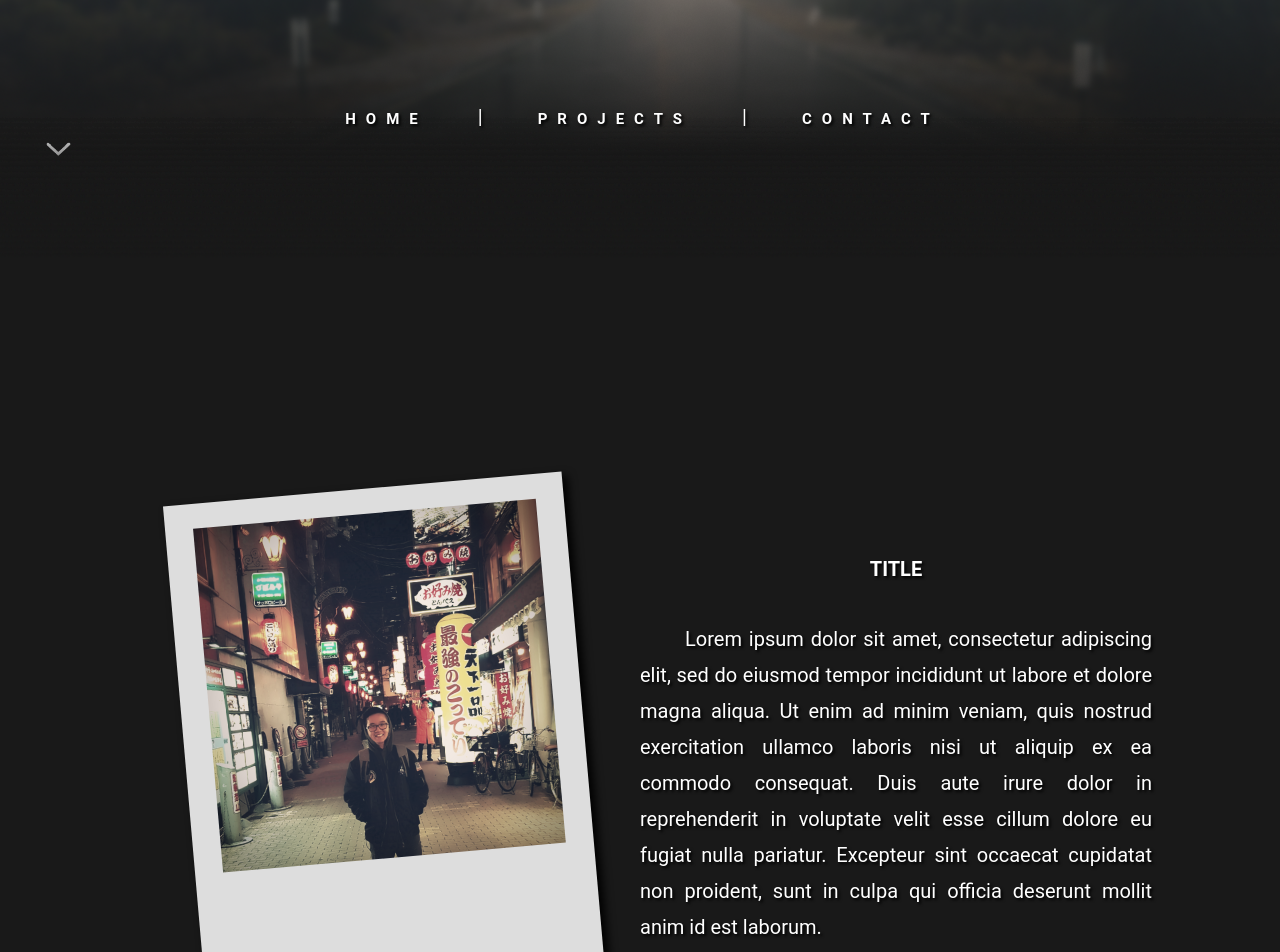
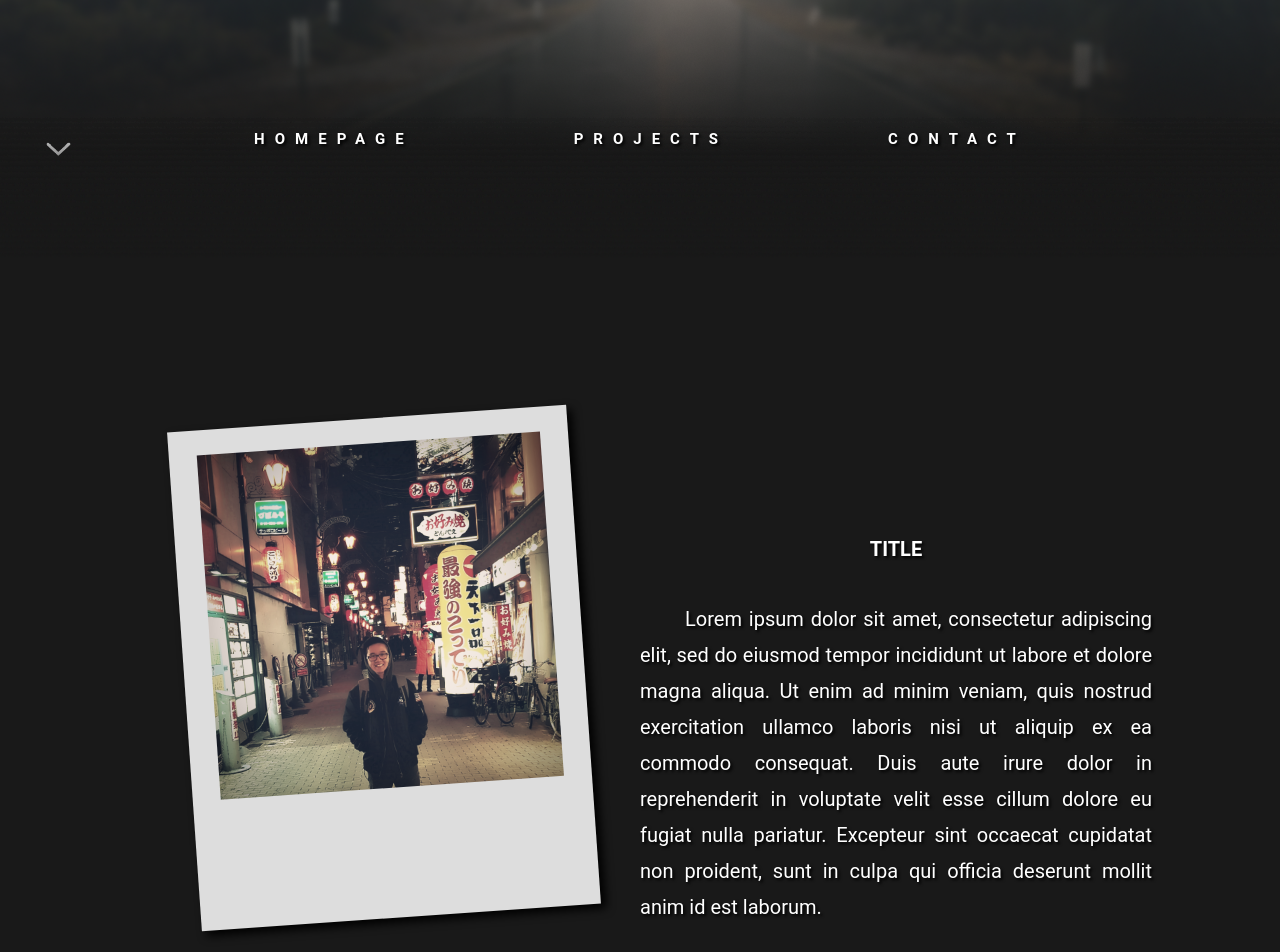
Before and after one commit to craigrusselltiu/website, a React (Create React App) app: page / in a window 1280 px wide. Shown: the part 540-1492 px from the top of the page. Built offline with nearby package versions, Linux system fonts and the light colour scheme.

Commit message:
Implement polaroid hover feature and refactor polaroid functionalities

```diff
--- a/src/components/Navbar.js
+++ b/src/components/Navbar.js
@@ -3,10 +3,10 @@ import TextButton from './TextButton'
 const Navbar = () => {
     return (
         <div className='navbar'>
-            <TextButton text='home' />
-            <p className='txt'>|</p>
+            <TextButton text='homepage' />
+            {/* <p className='txt'>|</p> */}
             <TextButton text='projects' />
-            <p className='txt'>|</p>
+            {/* <p className='txt'>|</p> */}
             <TextButton text='contact' />
         </div>
     )
--- /dev/null
+++ b/src/components/Polaroid.js
@@ -0,0 +1,12 @@
+const Polaroid = ({ img, sig }) => {
+    return (
+        <div className='polaroid-paper'>
+            <div className='polaroid'>
+                <img className='polaroid-img' src={img} alt='bg' />
+            </div>
+            <div className='polaroid-sig'>{sig}</div>
+        </div>
+    )
+}
+
+export default Polaroid
--- a/src/components/ReplayButton.js
+++ b/src/components/ReplayButton.js
@@ -8,7 +8,7 @@ const ReplayButton = () => {
 
     return (
         <button className='replay-btn' onClick={reload}>
-            <img className='link-btn' src={replay} alt='replay' style={{width: 36, height: 36}} />
+            <img className='link-btn' src={replay} alt='replay' style={{width: 36, height: 36, marginBottom: '0px'}} />
         </button>
     )
 }
--- a/src/components/ScrollButton.js
+++ b/src/components/ScrollButton.js
@@ -7,7 +7,7 @@ const ScrollButton = () => {
     }
 
     return (
-      <div>
+      <div className='link-btn'>
         <Jump forever duration={2000}>
           <img className='scroll-img' src={arrows} alt='scroll' />
         </Jump>
--- a/src/components/TextButton.js
+++ b/src/components/TextButton.js
@@ -5,7 +5,7 @@ const TextButton = ({ text }) => {
         window.scrollTo({top: window.innerHeight, behavior: 'smooth'})
     }
 
-    if (text === 'home') {
+    if (text === 'homepage') {
         return (
             <Link to={'/'} className='txt-btn' onClick={redirect}>{text}</Link>
         )
--- a/src/components/TextPhotoPair.js
+++ b/src/components/TextPhotoPair.js
@@ -1,7 +1,8 @@
+import Polaroid from './Polaroid'
 import Fade from 'react-reveal/Fade'
 import misty from '../images/misty.png'
 
-const TextPhotoPair = ({ type, header, text, img }) => {
+const TextPhotoPair = ({ type, header, text, img, sig }) => {
     const distance = '40px'
     const delay = 200
 
@@ -19,9 +20,7 @@ const TextPhotoPair = ({ type, header, text, img }) => {
 
                 <Fade right distance={distance} delay={delay}>
                     <div className='content'>
-                        <div className='polaroid' style={{transform: 'rotate(3deg)'}}>
-                            <img className='polaroid-img' src={img} alt='bg' />
-                        </div>
+                        <Polaroid img={img} sig={sig} />
                     </div>
                 </Fade>
             </div>
@@ -32,9 +31,7 @@ const TextPhotoPair = ({ type, header, text, img }) => {
         <div className='content-parent'>
             <Fade left distance={distance} delay={delay}>
                 <div className='content'>
-                    <div className='polaroid'>
-                        <img className='polaroid-img' src={img} alt='bg' />
-                    </div>
+                    <Polaroid img={img} sig={sig} />
                 </div>
             </Fade>
 
--- a/src/index.css
+++ b/src/index.css
@@ -89,9 +89,9 @@ body {
 /* Navbar and link bar */
 .navbar {
   position: sticky;
-  top: -10px;
+  top: 10px;
   width: 90vw;
-  margin: 75vh auto 0 auto;
+  margin: 80vh auto 0 auto;
   text-align: center;
   z-index: 1;
   opacity: 0;
@@ -118,6 +118,7 @@ body {
 }
 
 .link-btn:hover img {
+  cursor: pointer;
   filter: brightness(70%);
   transition: all 0.2s;
 }
@@ -160,21 +161,26 @@ body {
 
 .content {
   width: 40vw;
-  margin: 20vh auto 0 auto;
+  margin: 20vh auto;
   text-align: center;
 }
 
 /* Polaroid image */
 .polaroid {
   background-color: #dddddd;
-  position: relative;
-  top: -50px;
+  position: absolute;
+  top: -100px;
   width: 400px;
   height: 500px;
-  margin: 0 auto;
+  margin: auto calc(20vw - 200px);
   box-sizing: border-box;
   box-shadow: 5px 5px 10px black;
-  transform: rotate(-5deg);
+  transform: rotate(-4deg);
+  transition: all 0.5s;
+}
+
+.polaroid-paper {
+  position: relative;
 }
 
 .polaroid-img {
@@ -182,6 +188,28 @@ body {
   top: 5%;
   width: 86%;
   height: 69%;
+}
+
+.polaroid-sig {
+  font-family: 'Courier New', Courier, monospace;
+  position: relative;
+  top: 100px;
+  left: 30px;
+  font-size: 30px;
+  font-weight: bold;
+  opacity: 0;
+}
+
+.polaroid-paper:hover .polaroid {
+  width: 450px;
+  height: 562px;
+  filter: brightness(50%);
+  transform: rotate(0deg);
+}
+
+.polaroid-paper:hover .polaroid-sig {
+  opacity: 1;
+  transition: all 0.5s;
 }
 
 /* General text styling */
@@ -196,8 +224,8 @@ body {
 .txt-btn {
   background-color: transparent;
   display: inline-block;
-  margin: 50px;
-  margin-left: 55px;
+  margin: 10px 80px;
+  margin-top: 30px;
   text-transform: uppercase;
   font-size: 15px;
   font-weight: bold;
@@ -218,6 +246,7 @@ body {
   position: fixed;
   top: 40px;
   left: 40px;
+  height: 36px;
   padding: 0;
   z-index: 1;
   opacity: 0;
@@ -225,6 +254,12 @@ body {
   animation-delay: 3s;
   animation-duration: 2s;
   animation-fill-mode: forwards;
+}
+
+.replay-btn:hover {
+  cursor: pointer;
+  filter: brightness(70%);
+  transition: all 0.2s;
 }
 
 .scroll-img {
--- a/src/views/Home.js
+++ b/src/views/Home.js
@@ -5,7 +5,7 @@ import pic1 from '../images/pic1.png'
 const Home = () => {
     return (
         <div>
-            <TextPhotoPair img={pic1} />
+            <TextPhotoPair img={pic1} sig={'Osaka, 2018'} />
             <TextPhotoPair type='left' />
             <TextPhotoPair />
             <TextCenter />
```
Also changed, not shown: src/images/sig1.png (added).
